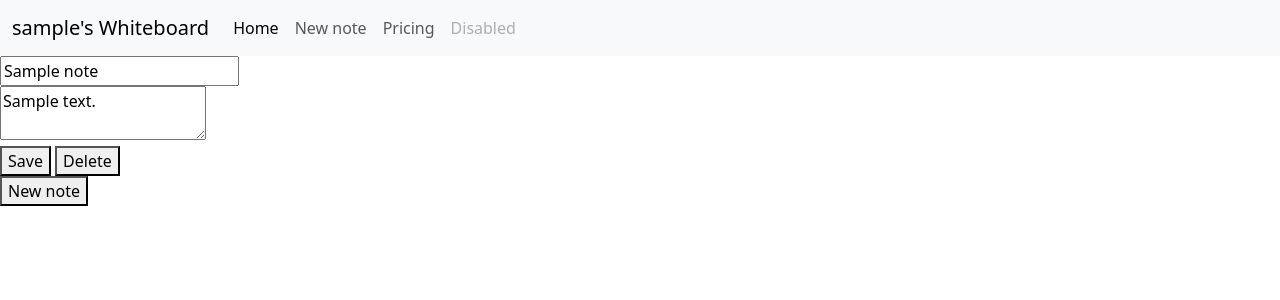
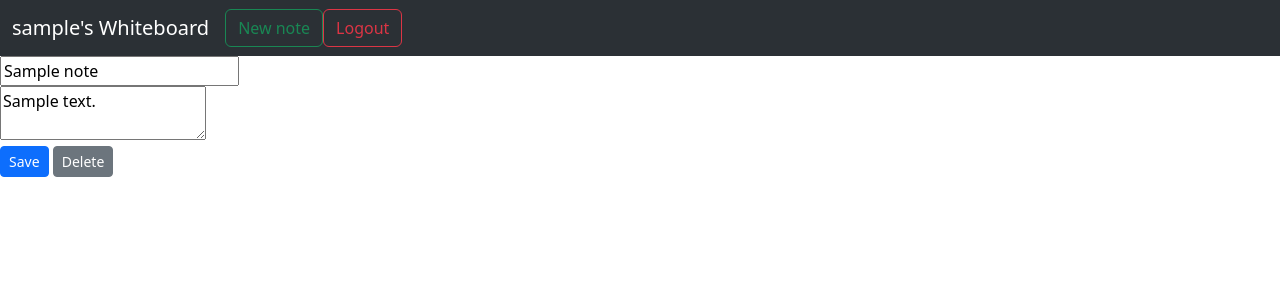
Before and after one commit to ndrygas/whiteboard-project, a Flask app: page /login in a window 1280 px wide. Shown: the top 300 px of the page. Run offline with Flask 2, Linux system fonts and the light colour scheme; the visitor is signed in with stand-in values (Sample User, id 1); tables that the repository leaves empty hold one stand-in row (values such as "Sample post").

Commit message:
added bootstrap and fixed new note button

```diff
--- a/server.py
+++ b/server.py
@@ -16,7 +16,14 @@ app.jinja_env.undefined = StrictUndefined
 def homepage():
     """View homepage."""
 
-    return render_template('homepage.html')
+    try:
+        if session["username"]:
+            username = session["username"]
+            user = crud.get_user_by_name(username)
+            return redirect(f"/{user.username}")
+    except:
+        return render_template('homepage.html')
+
 
 @app.route("/create-account", methods=["POST"])
 def create_account():
@@ -67,23 +74,26 @@ def log_in():
 def log_out():
     """Log out a user and redirect to log in screen."""
 
-    session["username"] = None
+    del session["username"]
 
     return redirect("/")
-
 
 
 @app.route('/<username>')
 def user_home(username):
     """Display a user's homepage and all of their active notes."""
+    try:
 
-    username = session["username"]
-    user = crud.get_user_by_name(username)
-    # print(user)
-    notes = crud.get_notes_by_user_id(user.user_id)
-    # print(notes)
+        username = session["username"]
+        user = crud.get_user_by_name(username)
+        notes = crud.get_notes_by_user_id(user.user_id)
 
-    return render_template('note.html', user=user, notes=notes)
+        return render_template('note.html', user=user, notes=notes)
+
+    except:
+        flash(f"You must be logged in to view your whiteboard.")
+        return redirect("/")
+
 
 
 @app.route("/new-note", methods=["POST"])
--- a/templates/note.html
+++ b/templates/note.html
@@ -2,7 +2,7 @@
 {% block title %}{{ user.username }}'s Whiteboard{% endblock %}
 
 {% block body %}
-<nav class="navbar navbar-expand-lg bg-body-tertiary">
+<nav class="navbar bg-dark navbar-expand-sm sticky-top bg-body-tertiary" data-bs-theme="dark">
   <div class="container-fluid">
     <a class="navbar-brand" href="#">{{ user.username }}'s Whiteboard</a>
     <button class="navbar-toggler" type="button" data-bs-toggle="collapse" data-bs-target="#navbarNav" aria-controls="navbarNav" aria-expanded="false" aria-label="Toggle navigation">
@@ -10,18 +10,27 @@
     </button>
     <div class="collapse navbar-collapse" id="navbarNav">
       <ul class="navbar-nav">
+        <!-- <li class="nav-item">
+          <a class="nav-link active" aria-current="page" href="#">Home</a> -->
+        <!-- </li> -->
         <li class="nav-item">
-          <a class="nav-link active" aria-current="page" href="#">Home</a>
+          <form method="POST" action="/new-note">
+            <!-- <div class="new-note"> -->
+              <button class="btn btn-outline-success" id="new-note" type="submit">New note</button>
+            <!-- </div> -->
+          </form>
+          <!-- <button class="nav-link" action="/new-note" method="POST">New Note</a> -->
+          <!-- <button id="new-note">New note</button> -->
         </li>
         <li class="nav-item">
-          <a class="nav-link" href="#">New note</a>
+          <form method="POST" action="/logout">
+          <!-- <a class="nav-link" href="#">Logout</a> -->
+          <button class="btn btn-outline-danger" id="log-out" type="submit">Logout</button>
+        </form>
         </li>
-        <li class="nav-item">
-          <a class="nav-link" href="#">Pricing</a>
-        </li>
-        <li class="nav-item">
+        <!-- <li class="nav-item">
           <a class="nav-link disabled">Disabled</a>
-        </li>
+        </li> -->
       </ul>
     </div>
   </div>
@@ -38,19 +47,22 @@
         <textarea type="text" name="body" id="n-body{{note.note_id}}">{{note.body}}</textarea>
       </div>
       <div class="note-group">
-        <button id="save-note{{note.note_id}}">Save</button>
-        <button id="delete-note{{note.note_id}}">Delete</button>
+        <!-- <button id="save-note{{note.note_id}}">Save</button> -->
+        <button id="save-note{{note.note_id}}" type="button" class="btn btn-primary btn-sm">Save</button>
+        <!-- <i class="bi bi-save" ></i> -->
+        <!-- <button id="delete-note{{note.note_id}}">Delete</button> -->
+        <button id="delete-note{{note.note_id}}" type="button" class="btn btn-secondary btn-sm">Delete</button>
         <!-- <input type="submit" value="Save note"> -->
 
       </div>
     </form>
     {% endfor %}
   </div>
-    <form method="POST" action="/new-note">
+    <!-- <form method="POST" action="/new-note">
       <div class="new-note">
         <button id="new-note">New note</button>
       </div>
-    </form>
+    </form> -->
 
   </p>
 </form>
```
Also changed, not shown: templates/homepage.html (+9 -3 lines).
